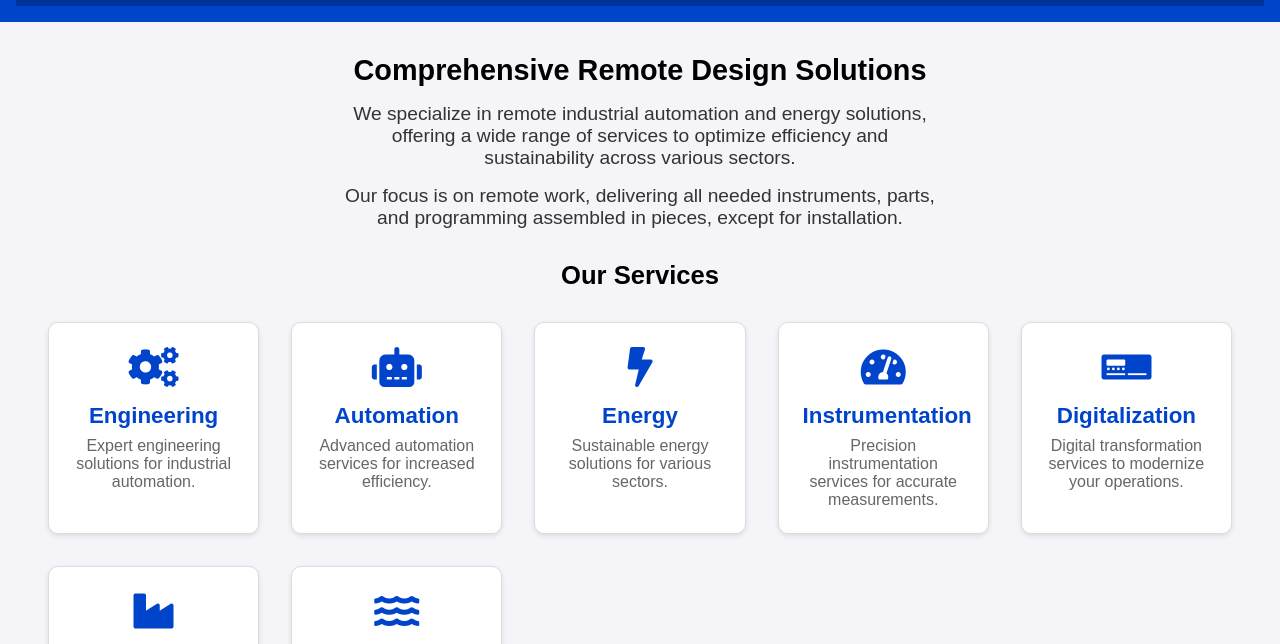
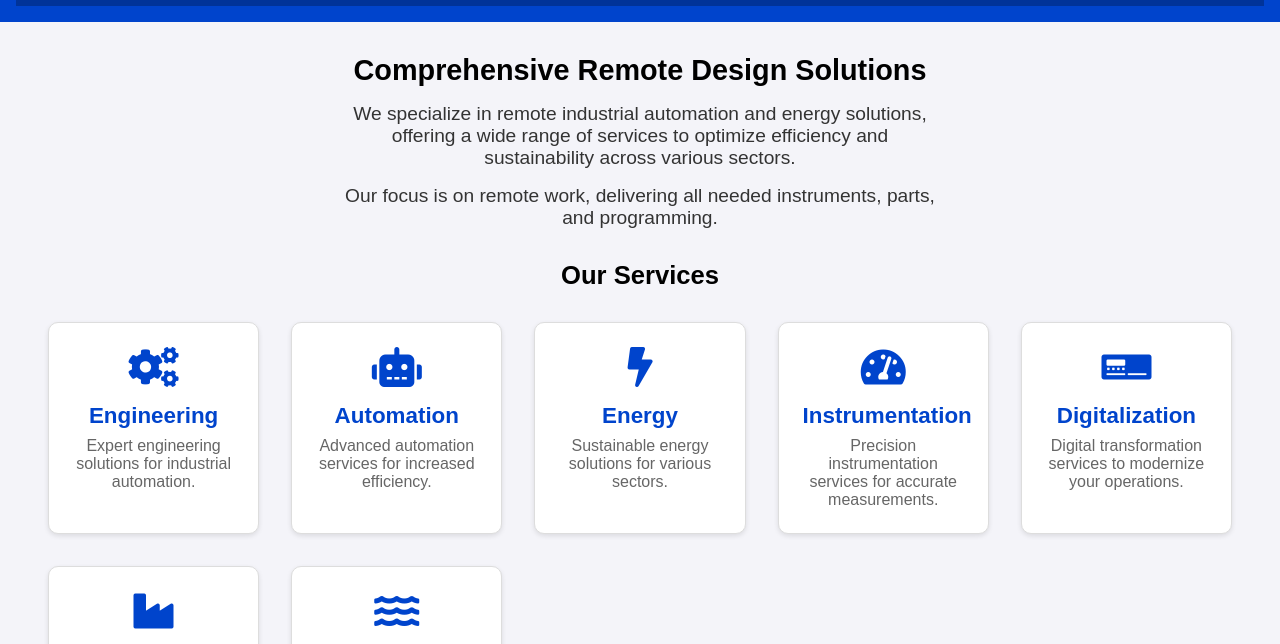
Before and after one commit to WilBtc/InsaAutomationCorp, a plain HTML site: page index.html in a window 1280 px wide. Shown: the part 109-753 px from the top of the page. Drawn offline with Linux system fonts and the light colour scheme.

Commit message:
Updated copy

```diff
--- a/index.html
+++ b/index.html
@@ -21,7 +21,7 @@
         <section class="intro">
             <h2>Comprehensive Remote Design Solutions</h2>
             <p>We specialize in remote industrial automation and energy solutions, offering a wide range of services to optimize efficiency and sustainability across various sectors.</p>
-            <p>Our focus is on remote work, delivering all needed instruments, parts, and programming assembled in pieces, except for installation.</p>
+            <p>Our focus is on remote work, delivering all needed instruments, parts, and programming.</p>
         </section>
         <section class="services" id="services">
             <h2>Our Services</h2>
```
